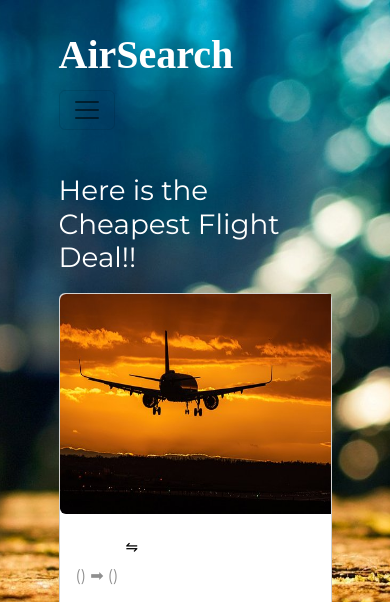
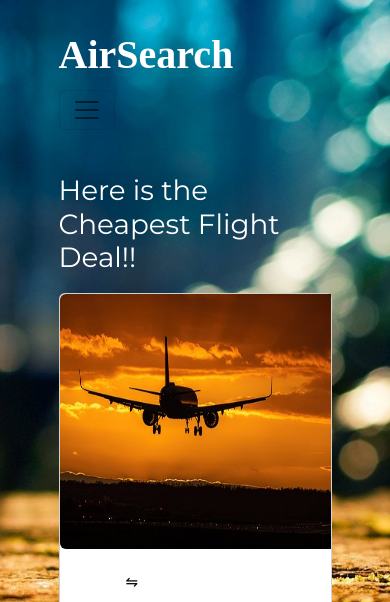
Before and after one commit to jaswant-hub/FlightSearch-WebProject, a Flask app: template templates/flight-deal.html in a window 390 px wide. Shown: the top 602 px of the page. Run offline with Flask 3, Linux system fonts and the light colour scheme; the template is opened without the code that fills it, so the values that code supplies are empty; some libraries are stand-ins or nearby versions.

Commit message:
Modified commit

```diff
--- a/main.py
+++ b/main.py
@@ -6,14 +6,14 @@ from flight_data import FlightData
 from flask_sqlalchemy import SQLAlchemy
 import os
 
-# "sqlite:///flight-db.db"
+
 load_dotenv()
 
 app = Flask(__name__)
 app.config['SECRET_KEY'] = os.getenv("APP_SECRET_KEY")
 Bootstrap(app)
 
-app.config['SQLALCHEMY_DATABASE_URI'] = os.getenv("DATABASE_URL")
+app.config['SQLALCHEMY_DATABASE_URI'] = os.getenv("DATABASE_URL", "sqlite:///flight-db.db")
 app.config['SQLALCHEMY_TRACK_MODIFICATIONS'] = False
 db = SQLAlchemy(app)
 
--- a/static/css/styles.css
+++ b/static/css/styles.css
@@ -223,7 +223,10 @@ margin-left: 88px;
     height: 55rem;
   }
   #card2-img {
-  height: 220px;
+    height: 465px;
+  }
+  #card-img-ow {
+    height: 255px;
   }
   #deal2-title {
     height: 70rem;
@@ -232,8 +235,8 @@ margin-left: 88px;
     position: static;
   }
   .btn-home {
-    position: static;
     width: 150px;
+    left: 120px;
   }
   .btn-search {
     position: static;
--- a/templates/flight-deal.html
+++ b/templates/flight-deal.html
@@ -36,7 +36,7 @@
 <div class="card mb-3" style="max-width: 820px;">
   <div class="row g-0">
     <div class="col-md-4">
-      <img src="static/images/card-img.jpg" class="img-fluid rounded-start" alt="...">
+      <img id="card-img-ow" src="static/images/card-img.jpg" class="img-fluid rounded-start" alt="...">
     </div>
     <div class="col-md-8">
       <div class="card-body">
```
Also changed, not shown: instance/flight-db.db.
